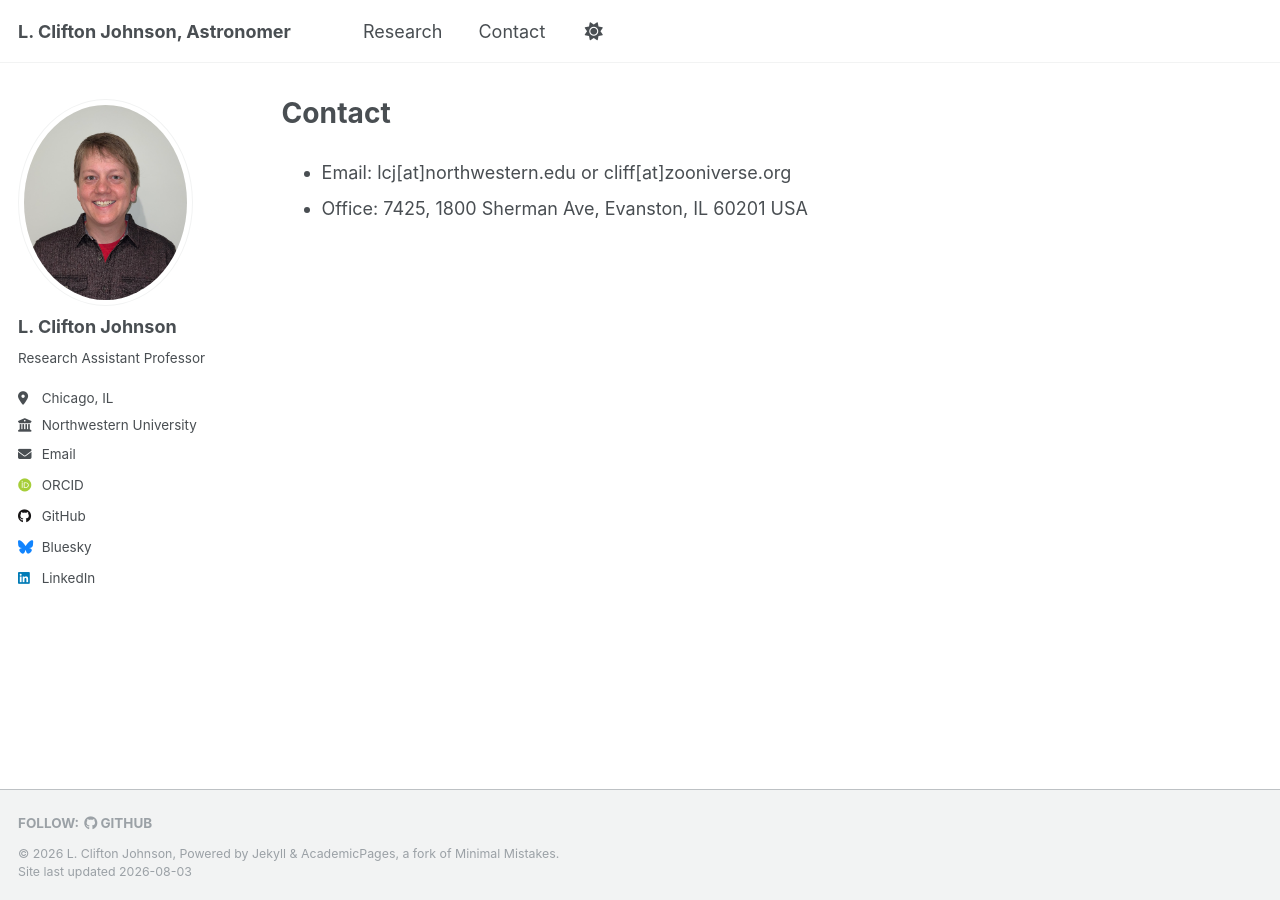
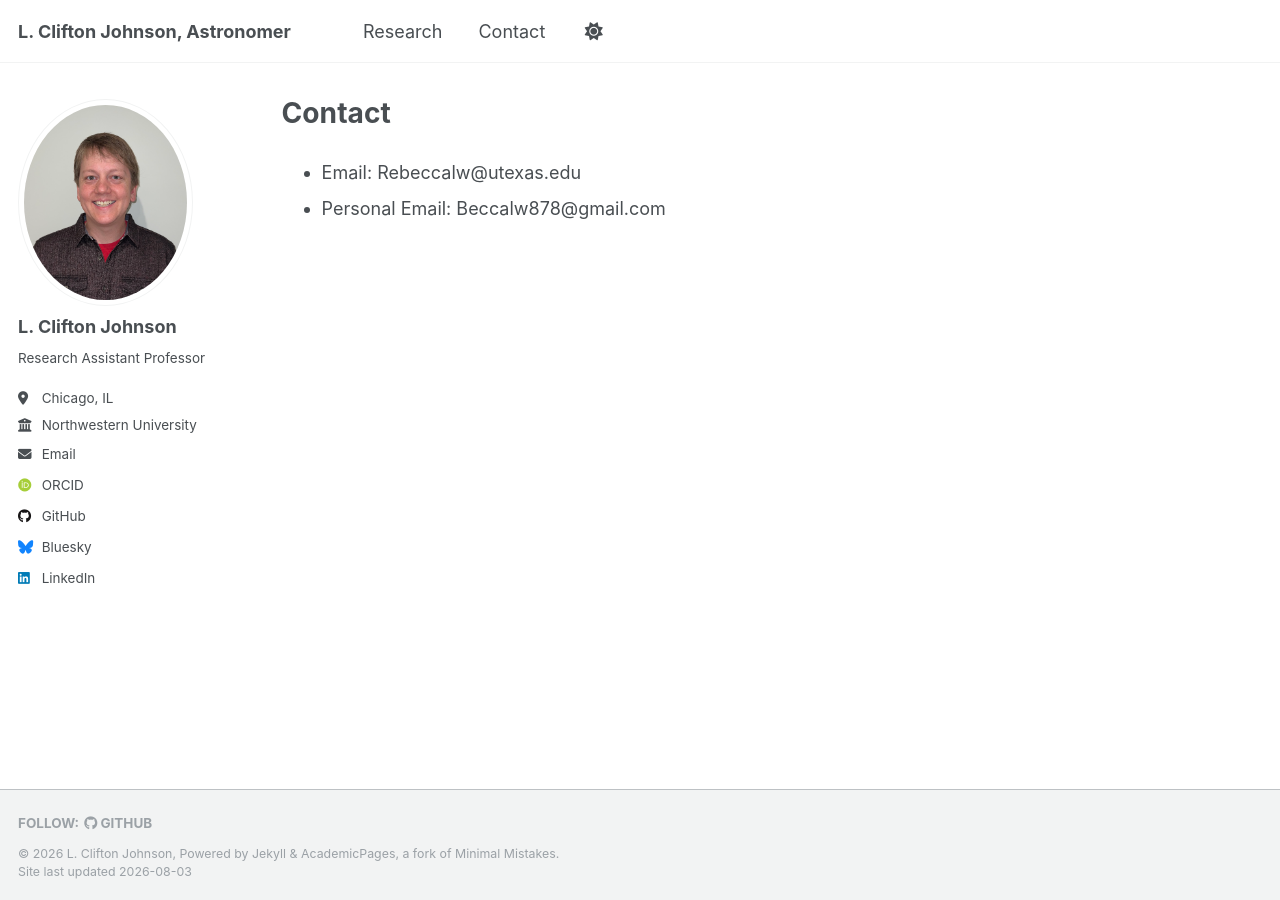
Before and after one commit to rebeccalw87/rebeccalw87.github.io, a Jekyll site: the page built from _pages/contact.md, in a window 1280 px wide. Built offline with Jekyll 4.4.1, drawn with Linux system fonts in a browser that asks for light colours; some web fonts are replaced; a script that is not in the unit is left out.

Commit message:
Update contact.md

```diff
--- a/_pages/contact.md
+++ b/_pages/contact.md
@@ -4,5 +4,5 @@ title: "Contact"
 author_profile: true
 ---
 
-- Email: lcj\[at\]northwestern.edu or cliff\[at\]zooniverse.org
-- Office: 7425, 1800 Sherman Ave, Evanston, IL 60201 USA
+- Email: Rebeccalw@utexas.edu
+- Personal Email: Beccalw878@gmail.com
```
